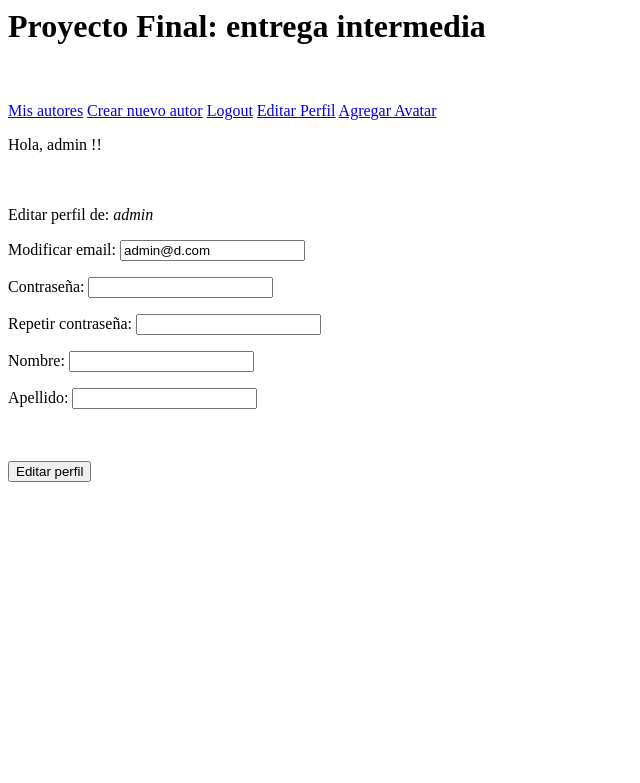
After one commit to nachonb/ProyectoFinal, a Django app: page /blog/editar-perfil/ in a window 1280 px wide. The commit adds this page. Shown: the top 783 px of the page, without its empty margins (0-640 px from the left). Run offline with Django 4.2, Linux system fonts and the light colour scheme; a user stored in the database is signed in.

Commit message:
funciona el agregar un avatar, todavia no funciona como mostrarlo

```diff
--- a/ProyectoFinal/ProyectoFinal/settings.py
+++ b/ProyectoFinal/ProyectoFinal/settings.py
@@ -125,3 +125,8 @@ DEFAULT_AUTO_FIELD = 'django.db.models.BigAutoField'
 
 LOGIN_REDIRECT_URL = '/blog/inicio'
 LOGIN_URL = "/blog/login"
+
+import os
+
+MEDIA_URL = "/media/"
+MEDIA_ROOT = os.path.join(BASE_DIR, "media")
--- a/ProyectoFinal/ProyectoFinal/urls.py
+++ b/ProyectoFinal/ProyectoFinal/urls.py
@@ -15,8 +15,12 @@ Including another URLconf
 """
 from django.contrib import admin
 from django.urls import path, include
+from django.conf.urls.static import static
+from django.conf import settings
 
 urlpatterns = [
     path('admin/', admin.site.urls),
     path('blog/', include("blog.urls"))
 ]
+
+urlpatterns += static(settings.MEDIA_URL, document_root=settings)
--- a/ProyectoFinal/blog/admin.py
+++ b/ProyectoFinal/blog/admin.py
@@ -1,7 +1,8 @@
 from django.contrib import admin
-from blog.models import Autor, Articulo, Seccion
+from blog.models import Autor, Articulo, Seccion, Avatar
 # Register your models here.
 
 admin.site.register(Articulo)
 admin.site.register(Autor)
 admin.site.register(Seccion)
+admin.site.register(Avatar)
--- a/ProyectoFinal/blog/forms.py
+++ b/ProyectoFinal/blog/forms.py
@@ -1,4 +1,7 @@
 from django import forms
+from django.contrib.auth.forms import UserCreationForm
+from django.contrib.auth.models import User
+from blog.models import Avatar
 
 class ArticuloForm(forms.Form):
 
@@ -14,3 +17,24 @@ class AutorForm(forms.Form):
 
 class SeccionForm(forms.Form):
     nombre_seccion = forms.CharField(max_length=30)
+
+class UserEditionForm(UserCreationForm):
+    email = forms.EmailField(label="Modificar email")
+    password1 = forms.CharField(label="Contraseña", widget=forms.PasswordInput)
+    password2 = forms.CharField(label="Repetir contraseña", widget=forms.PasswordInput)
+
+    first_name = forms.CharField(label="Nombre")
+    last_name = forms.CharField(label="Apellido")
+
+    class Meta:
+        model = User
+        fields = ["email", "password1", "password2", "first_name", "last_name"]
+        help_texts = {k: "" for k in fields}
+
+class AvatarForm(forms.ModelForm):
+
+    imagen = forms.ImageField()
+
+    class Meta:
+        model = Avatar
+        fields = ["imagen", "user"]
--- a/ProyectoFinal/blog/models.py
+++ b/ProyectoFinal/blog/models.py
@@ -1,4 +1,5 @@
 from django.db import models
+from django.contrib.auth.models import User
 
 
 # Create your models here.
@@ -32,3 +33,8 @@ class Seccion(models.Model):
 
     def __str__(self):
         return self.nombre_seccion
+
+
+class Avatar(models.Model):
+    user = models.ForeignKey(User, on_delete=models.CASCADE)
+    imagen = models.ImageField(upload_to="avatares", null=True, blank=True)
--- /dev/null
+++ b/ProyectoFinal/blog/templates/blog/editarPerfil.html
@@ -0,0 +1,14 @@
+{% extends "blog/madre.html" %}
+{% block inserte_aqui_su_contenido %}
+
+Editar perfil de: <i>{{ user }}</i>
+
+<form action="" method="POST">
+    {% csrf_token %}
+    {{ form.as_p }}
+    <br><br>
+    <button type="submit" name="submit">Editar perfil</button>
+</form>
+
+
+{% endblock %}
--- a/ProyectoFinal/blog/templates/blog/madre.html
+++ b/ProyectoFinal/blog/templates/blog/madre.html
@@ -7,11 +7,20 @@
 
 {% if not request.user.is_authenticated %}
 <a class="navbar-brand" href="{% url 'Login' %}">Login</a>
+<a class="navbar-brand" href="{% url 'Register' %}">Registrarse</a>
 {% endif %}
 
 {% if request.user.is_authenticated %}
-<a class="navbar-brand" href="{% url 'Logout' %}">Logout</a>
+    <a class="navbar-brand" href="{% url 'Logout' %}">Logout</a>
+    <a class="navbar-brand" href="{% url 'EditarPerfil' %}">Editar Perfil</a>
+    <a class="navbar-brand" href="{% url 'AgregarAvatar' %}">Agregar Avatar</a>
+    {% if avatar %}
+        <img height="40px" src="{{ avatar }}"/>
+    {% endif %}
+    <p>Hola, {{ user.username }} !!</p>
 {% endif %}
+
+
 
 <br>
 <br>
--- a/ProyectoFinal/blog/urls.py
+++ b/ProyectoFinal/blog/urls.py
@@ -1,7 +1,7 @@
 from django.contrib import admin
 from django.urls import path, include
-
-from blog.views import mostrar_inicio, procesar_formulario_autor, procesar_formulario_articulo, procesar_formulario_seccion, buscar_articulo, buscar_autor, buscar_seccion, AutorList, AutorDetalle, AutorCreacion, AutorUpdateView, AutorDelete,  MyLogin, MyLogout, register
+from django.contrib.auth.models import User
+from blog.views import mostrar_inicio, procesar_formulario_autor, procesar_formulario_articulo, procesar_formulario_seccion, buscar_articulo, buscar_autor, buscar_seccion, AutorList, AutorDetalle, AutorCreacion, AutorUpdateView, AutorDelete,  MyLogin, MyLogout, register, editar_perfil, agregar_avatar
 
 urlpatterns = [
     path('inicio/', mostrar_inicio),
@@ -18,5 +18,7 @@ urlpatterns = [
     path("borrar/<pk>", AutorDelete.as_view(), name="AutorDelete"),
     path("login/", MyLogin.as_view(), name="Login"),
     path("logout/", MyLogout.as_view(), name="Logout"),
-    path("register/", register, name="Register")
+    path("register/", register, name="Register"),
+    path("editar-perfil/", editar_perfil, name="EditarPerfil"),
+    path("agregar-avatar/", agregar_avatar, name="AgregarAvatar")
     ]
--- a/ProyectoFinal/blog/views.py
+++ b/ProyectoFinal/blog/views.py
@@ -1,8 +1,8 @@
 from django.http import HttpResponse
 from django.shortcuts import render
 
-from blog.models import Articulo, Autor, Seccion
-from blog.forms import ArticuloForm, AutorForm, SeccionForm
+from blog.models import Articulo, Autor, Seccion, Avatar
+from blog.forms import ArticuloForm, AutorForm, SeccionForm, UserEditionForm, AvatarForm
 from django.views.generic import ListView, DetailView, CreateView, UpdateView, DeleteView
 from django.contrib.auth import authenticate
 from django.contrib.auth.forms import AuthenticationForm, UserCreationForm
@@ -14,6 +14,12 @@ from django.contrib.auth.decorators import login_required
 
 @login_required
 def mostrar_inicio(request):
+    avatar = Avatar.objects.filter(user=request.user).first()
+    if avatar is not None:
+        contexto = {"avatar": avatar.imagen.url}
+    else:
+        contexto = {}
+
     return render(request, "blog/inicio.html")
 
 
@@ -163,3 +169,37 @@ def register(request):
         form = UserCreationForm()
 
     return render(request, "blog/registro.html", {"form": form})
+
+@login_required
+def editar_perfil(request):
+    user = request.user
+
+    if request.method != "POST":
+        form = UserEditionForm(initial={"email": user.email})
+    else:
+        form = UserEditionForm(request.POST)
+        if form.is_valid():
+            data = form.cleaned_data
+            user.email = data["email"]
+            user.first_name = data["first_name"]
+            user.last_name = data["last_name"]
+            user.set_password(data["password1"])
+            user.save()
+            return render(request, "blog/inicio.html")
+
+    contexto = {"user": user, "form": form}
+    return render(request, "blog/editarPerfil.html", contexto)
+
+@login_required
+def agregar_avatar(request):
+    if request.method != "POST":
+        form = AvatarForm()
+    else:
+        form = AvatarForm(request.POST, request.FILES)
+        if form.is_valid():
+            Avatar.objects.filter(user=request.user).delete()
+            form.save()
+            return render(request, "blog/inicio.html")
+
+    contexto = {"form": form}
+    return render(request, "blog/avatar_form.html", contexto)
```
Also changed, not shown: ProyectoFinal/blog/templates/blog/avatar_form.html (added, +12 -0 lines), ProyectoFinal/blog/migrations/0003_avatar.py (added), ProyectoFinal/db.sqlite3, ProyectoFinal/media/avatares/charm_charm.png (added).
